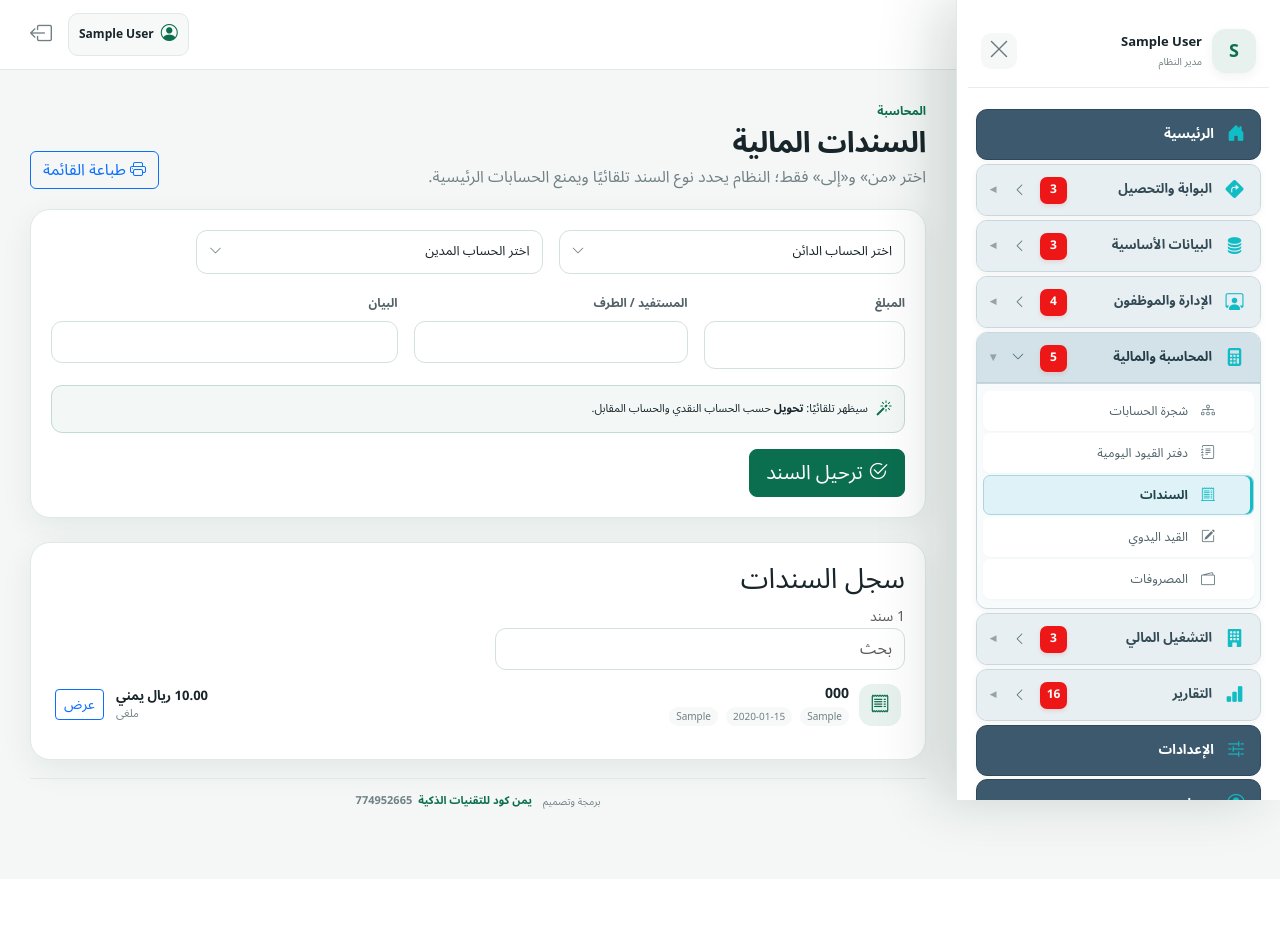
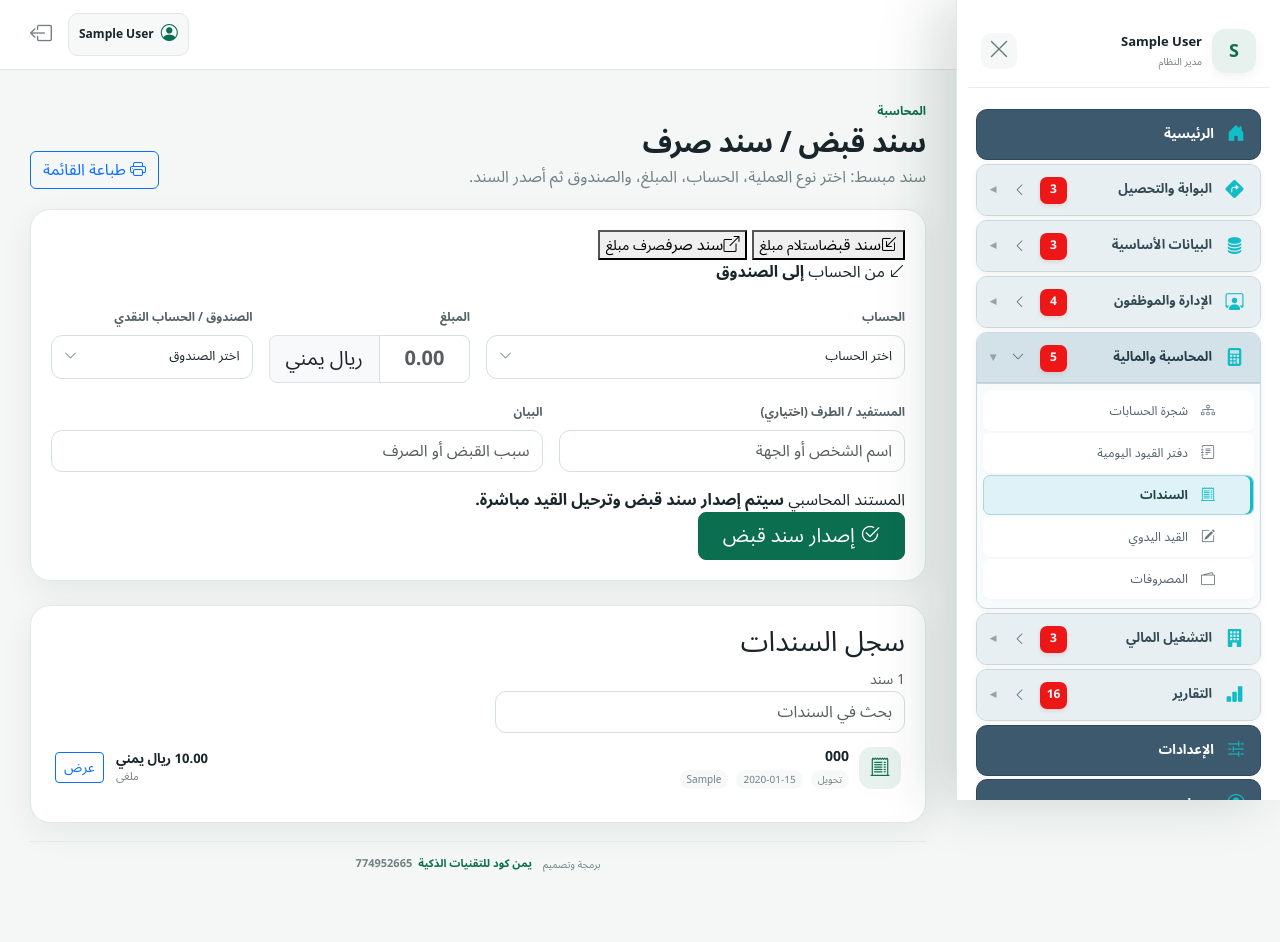
Before and after one commit to zydan25/kareem, a Flask app: page /operations/vouchers in a window 1280 px wide. Before the commit the page ends 847 px from the top, so only its background shows below. Run offline with Flask 3, Linux system fonts and the light colour scheme; a user stored in the database is signed in; tables that the repository leaves empty hold one stand-in row (values such as "Sample post").

Commit message:
feat: redesign vouchers as simple mobile receipt and payment form

```diff
--- a/app/templates/operations/vouchers.html
+++ b/app/templates/operations/vouchers.html
@@ -2,23 +2,157 @@
 {% extends 'base.html' %}
 {% block title %}السندات المالية - {{app_name}}{% endblock %}
 {% block content %}
-<div class="page-head"><div><span class="eyebrow">المحاسبة</span><h1>السندات المالية</h1><p>اختر «من» و«إلى» فقط؛ النظام يحدد نوع السند تلقائيًا ويمنع الحسابات الرئيسية.</p></div><button class="btn btn-outline-primary" onclick="window.print()"><i class="bi bi-printer"></i> طباعة القائمة</button></div>
-<div class="card-soft mb-4">
-<form method="post" class="row g-3">
-<div class="col-12 col-lg-5">{{picker('from_account_id','من حساب',account_options,None,'اختر الحساب الدائن')}}</div>
-<div class="col-12 col-lg-5">{{picker('to_account_id','إلى حساب',account_options,None,'اختر الحساب المدين')}}</div>
-<div class="col-12 col-md-3"><label class="form-label">المبلغ</label><input name="amount" class="form-control form-control-lg" inputmode="decimal" required></div>
-<div class="col-12 col-md-4"><label class="form-label">المستفيد / الطرف</label><input name="beneficiary" class="form-control"></div>
-<div class="col-12 col-md-5"><label class="form-label">البيان</label><input name="description" class="form-control" required></div>
-<div class="col-12"><div class="voucher-infer"><i class="bi bi-magic"></i><span>سيظهر تلقائيًا: <strong id="voucher-kind">تحويل</strong> حسب الحساب النقدي والحساب المقابل.</span></div></div>
-<div class="col-12"><button class="btn btn-primary btn-lg"><i class="bi bi-check2-circle"></i> ترحيل السند</button></div>
-</form>
+<div class="page-head">
+  <div>
+    <span class="eyebrow">المحاسبة</span>
+    <h1>سند قبض / سند صرف</h1>
+    <p>سند مبسط: اختر نوع العملية، الحساب، المبلغ، والصندوق ثم أصدر السند.</p>
+  </div>
+  <button class="btn btn-outline-primary" onclick="window.print()"><i class="bi bi-printer"></i> طباعة القائمة</button>
 </div>
-<div class="card-soft"><div class="section-title"><div><h3>سجل السندات</h3><small class="text-muted">{{vouchers|length}} سند</small></div><input id="voucher-filter" class="form-control w-auto" placeholder="بحث"></div>
-<div class="entity-list">{% for v in vouchers %}<div class="entity-row"><div class="entity-main"><div class="entity-icon"><i class="bi bi-receipt"></i></div><div><strong>{{v.number}}</strong><div class="entity-meta"><span>{{{'receipt':'قبض','payment':'صرف','transfer':'تحويل','adjustment':'تسوية'}.get(v.voucher_type,v.voucher_type)}}</span><span>{{v.voucher_date}}</span><span>{{v.beneficiary or 'بدون طرف'}}</span></div></div></div><div class="entity-balance"><strong>{{'{:,.2f}'.format(v.amount)}} {{currency}}</strong><span>{{'مرحّل' if v.status=='posted' else 'ملغى'}}</span></div><a class="btn btn-sm btn-outline-primary" href="{{url_for('operations.voucher_detail',voucher_id=v.id)}}">عرض</a></div>{% else %}<div class="empty-state"><i class="bi bi-receipt"></i><strong>لا توجد سندات</strong><span>أنشئ أول سند من النموذج أعلاه.</span></div>{% endfor %}</div></div>
+
+<div class="card-soft voucher-entry-card mb-4">
+  <form method="post" id="voucher-form" novalidate>
+    <input type="hidden" name="voucher_type" id="voucher-type" value="{{selected_type}}">
+
+    <div class="voucher-mode-switch" role="group" aria-label="نوع السند">
+      <button type="button" class="voucher-mode active" data-voucher-mode="receipt">
+        <i class="bi bi-box-arrow-in-down-left"></i><span>سند قبض</span><small>استلام مبلغ</small>
+      </button>
+      <button type="button" class="voucher-mode" data-voucher-mode="payment">
+        <i class="bi bi-box-arrow-up-right"></i><span>سند صرف</span><small>صرف مبلغ</small>
+      </button>
+    </div>
+
+    <div class="voucher-flow-hint" id="voucher-flow-hint">
+      <i class="bi bi-arrow-down-left"></i>
+      <span>من الحساب <strong>إلى الصندوق</strong></span>
+    </div>
+
+    <div class="row g-3 mt-1">
+      <div class="col-12 col-lg-6">
+        <label class="form-label" id="counterpart-label">الحساب</label>
+        {{picker('account_id','الحساب',account_options,None,'اختر الحساب',counterpart_ids)}}
+      </div>
+      <div class="col-12 col-lg-3">
+        <label class="form-label">المبلغ</label>
+        <div class="input-group input-group-lg">
+          <input name="amount" id="voucher-amount" class="form-control text-center fw-bold" inputmode="decimal" placeholder="0.00" required>
+          <span class="input-group-text">{{currency}}</span>
+        </div>
+      </div>
+      <div class="col-12 col-lg-3">
+        <label class="form-label">الصندوق / الحساب النقدي</label>
+        {{picker('cash_account_id','الصندوق',account_options,None,'اختر الصندوق',cash_ids)}}
+      </div>
+      <div class="col-12 col-lg-5">
+        <label class="form-label">المستفيد / الطرف <span class="text-muted">(اختياري)</span></label>
+        <input name="beneficiary" class="form-control" placeholder="اسم الشخص أو الجهة">
+      </div>
+      <div class="col-12 col-lg-7">
+        <label class="form-label">البيان</label>
+        <input name="description" class="form-control" placeholder="سبب القبض أو الصرف" required>
+      </div>
+      <div class="col-12">
+        <div class="voucher-submit-row">
+          <div>
+            <span>المستند المحاسبي</span>
+            <strong id="voucher-submit-hint">سيتم إصدار سند قبض وترحيل القيد مباشرة.</strong>
+          </div>
+          <button class="btn btn-primary btn-lg px-4" id="voucher-submit">
+            <i class="bi bi-check2-circle"></i> إصدار سند قبض
+          </button>
+        </div>
+      </div>
+    </div>
+  </form>
+</div>
+
+<div class="card-soft">
+  <div class="section-title">
+    <div><h3>سجل السندات</h3><small class="text-muted">{{vouchers|length}} سند</small></div>
+    <input id="voucher-filter" class="form-control w-auto" placeholder="بحث في السندات">
+  </div>
+  <div class="entity-list">
+    {% for v in vouchers %}
+      <div class="entity-row">
+        <div class="entity-main">
+          <div class="entity-icon"><i class="bi bi-receipt-cutoff"></i></div>
+          <div>
+            <strong>{{v.number}}</strong>
+            <div class="entity-meta">
+              <span>{{'سند قبض' if v.voucher_type=='receipt' else 'سند صرف' if v.voucher_type=='payment' else 'تحويل'}}</span>
+              <span>{{v.voucher_date}}</span>
+              <span>{{v.beneficiary or 'بدون طرف'}}</span>
+            </div>
+          </div>
+        </div>
+        <div class="entity-balance">
+          <strong>{{'{:,.2f}'.format(v.amount)}} {{currency}}</strong>
+          <span>{{'مرحّل' if v.status=='posted' else 'ملغى'}}</span>
+        </div>
+        <a class="btn btn-sm btn-outline-primary" href="{{url_for('operations.voucher_detail',voucher_id=v.id)}}">عرض</a>
+      </div>
+    {% else %}
+      <div class="empty-state"><i class="bi bi-receipt"></i><strong>لا توجد سندات</strong><span>أصدر أول سند من النموذج أعلاه.</span></div>
+    {% endfor %}
+  </div>
+</div>
 {% endblock %}
+
 {% block scripts %}
 <script>
-const vf=document.getElementById('voucher-filter');vf?.addEventListener('input',()=>{const q=vf.value.trim().toLowerCase();document.querySelectorAll('.entity-list .entity-row').forEach(r=>r.style.display=r.innerText.toLowerCase().includes(q)?'':'none')});
+(() => {
+  const form=document.getElementById('voucher-form');
+  const typeInput=document.getElementById('voucher-type');
+  const modes=[...document.querySelectorAll('[data-voucher-mode]')];
+  const flow=document.getElementById('voucher-flow-hint');
+  const flowText=flow?.querySelector('span');
+  const submit=document.getElementById('voucher-submit');
+  const submitHint=document.getElementById('voucher-submit-hint');
+  const accountValue=document.querySelector('[data-account-picker][data-name="account_id"] [data-account-value]');
+  const cashValue=document.querySelector('[data-account-picker][data-name="cash_account_id"] [data-account-value]');
+
+  function applyMode(type){
+    type=(type==='payment')?'payment':'receipt';
+    typeInput.value=type;
+    modes.forEach(button=>button.classList.toggle('active',button.dataset.voucherMode===type));
+    const payment=type==='payment';
+    if(flow) flow.classList.toggle('payment',payment);
+    if(flowText) flowText.innerHTML=payment
+      ? 'من <strong>الصندوق</strong> إلى الحساب'
+      : 'من الحساب <strong>إلى الصندوق</strong>';
+    if(submit) submit.innerHTML=payment
+      ? '<i class="bi bi-check2-circle"></i> إصدار سند صرف'
+      : '<i class="bi bi-check2-circle"></i> إصدار سند قبض';
+    if(submitHint) submitHint.textContent=payment
+      ? 'سيتم إصدار سند صرف وترحيل القيد مباشرة.'
+      : 'سيتم إصدار سند قبض وترحيل القيد مباشرة.';
+  }
+
+  modes.forEach(button=>button.addEventListener('click',()=>applyMode(button.dataset.voucherMode)));
+  applyMode(typeInput.value);
+
+  form?.addEventListener('submit',event=>{
+    if(!accountValue?.value || !cashValue?.value){
+      event.preventDefault();
+      alert('اختر الحساب والصندوق قبل إصدار السند.');
+      return;
+    }
+    const amount=Number.parseFloat((document.getElementById('voucher-amount')?.value||'').replace(/,/g,''));
+    if(!Number.isFinite(amount) || amount<=0){
+      event.preventDefault();
+      alert('أدخل مبلغًا أكبر من صفر.');
+    }
+  });
+
+  const vf=document.getElementById('voucher-filter');
+  vf?.addEventListener('input',()=>{
+    const q=vf.value.trim().toLowerCase();
+    document.querySelectorAll('.entity-list .entity-row').forEach(row=>{
+      row.style.display=row.innerText.toLowerCase().includes(q)?'':'none';
+    });
+  });
+})();
 </script>
 {% endblock %}
```
